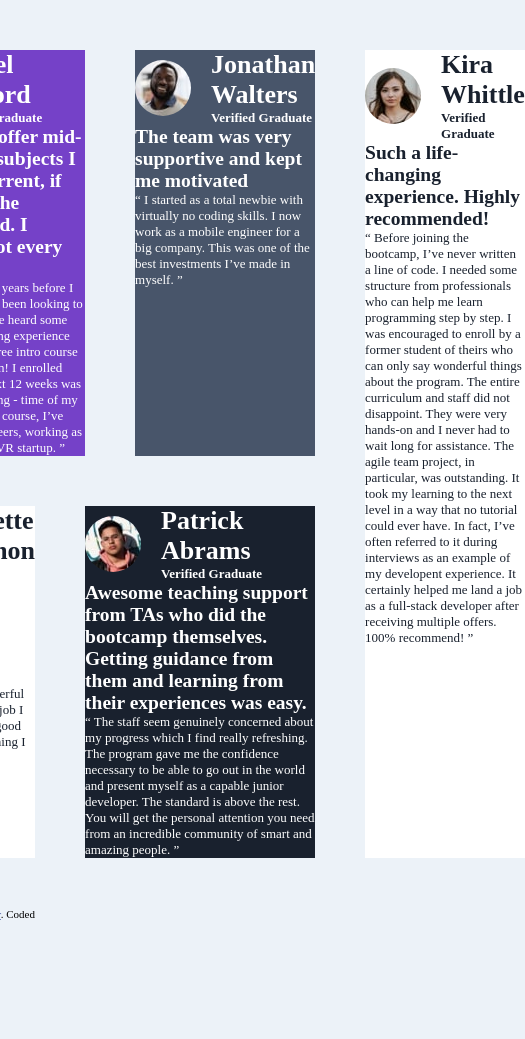
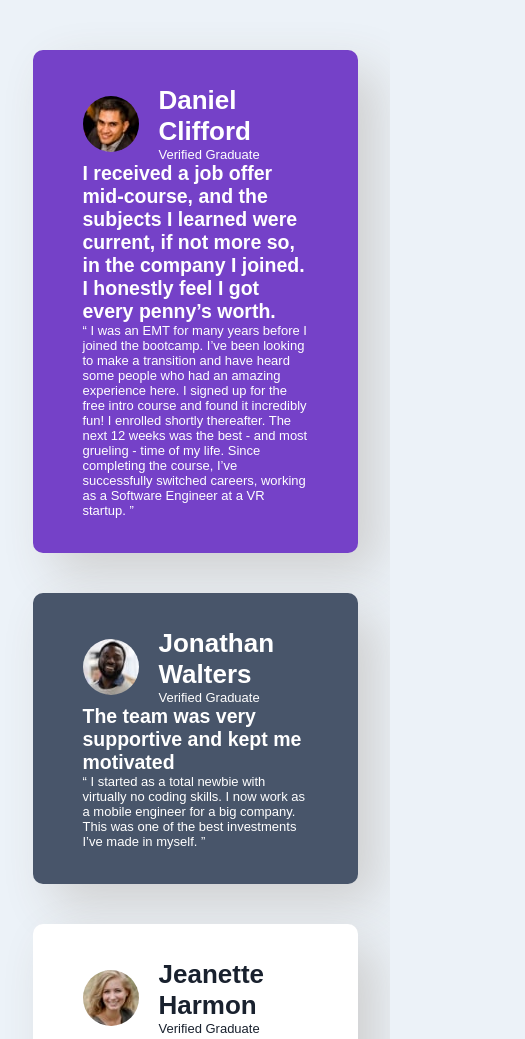
Before and after one commit to AlfathCikal/Testimonial-challange, a plain HTML site: page index.html in a window 390 px wide. Shown: the top 1039 px of the page, 525 px wide, since content can reach past the window. Before the commit the page ends 982 px from the top, so only its background shows below. Drawn offline with Linux system fonts and the light colour scheme.

Commit message:
Responsive 375px and 1440px

```diff
--- a/index.html
+++ b/index.html
@@ -19,7 +19,7 @@
       <!-- name and title-->
       <div class="text">
         <h1 class="name">Daniel Clifford</h1>
-        <h4>Verified Graduate</h4>
+        <p>Verified Graduate</p>
       </div>
     </div>
 
@@ -46,7 +46,7 @@
       <!-- name and title-->
       <div class="text">
         <h1 class="name">Jonathan Walters</h1>
-        <h4>Verified Graduate</h4>
+        <p>Verified Graduate</p>
       </div>
     </div>
 
@@ -67,7 +67,7 @@
       <!-- name and title-->
       <div class="text">
         <h1 class="name">Jeanette Harmon</h1>
-        <h4>Verified Graduate</h4>
+        <p>Verified Graduate</p>
       </div>
     </div>
 
@@ -88,7 +88,7 @@
         <!-- name and the title-->
         <div class="text">
           <h1 class="name">Patrick Abrams</h1>
-          <h4>Verified Graduate</h4>
+          <p>Verified Graduate</p>
       </div>
     </div>
 
@@ -114,7 +114,7 @@
       <!-- name and the title-->
       <div class="text">
         <h1 class="name">Kira Whittle</h1>
-        <h4>Verified Graduate</h4>
+        <p>Verified Graduate</p>
       </div>
     </div>
 
--- a/style.css
+++ b/style.css
@@ -15,24 +15,56 @@
 
 }
 *{
-    font-family: url(https://fonts.google.com/specimen/Barlow+Semi+Condensed);
     box-sizing: border-box;
     padding: 0;
     margin: 0;
 }
 body{
+    font-family:sans-serif;
     font-size: 13px;
+    height: 100%;
+    max-width: 80%;
+    margin: 50px auto;
 
-    height: 100%;
-    width: auto;
-    margin: 50px 75px;
     background-color: var(--Light-grayish-blue);
-
     display: grid;
     justify-content: center;
-    grid-template-columns: repeat(4 ,1fr);
-    gap: 50px;
+    grid-template-columns: repeat(auto-fill,
+    minmax(325px, 1fr));
+    gap: 40px;
 }
+
+.container{
+    padding: 35px 50px;
+    border-radius: 10px;
+    box-shadow: 20px 20px 50px var(--Light-gray);
+}
+/*Daniel Clifford*/
+.item1{
+    color: white;
+    background-color:var(--Moderate-violet);
+}
+/*Jonathan Walters*/
+.item2{
+    color: white;
+    background-color:var(--Very-dark-grayish-blue);
+}
+/*Jeanette Harmon*/
+.item3{
+    color:var(--Very-dark-blackish-blue);
+    background-color:var(--White);
+}
+/*Patrick Abrams*/
+.item4{
+    color: white;
+    background-color: var(--Very-dark-blackish-blue);
+}
+/*Kira Whittle*/
+.item5{
+    color:var(--Very-dark-blackish-blue);
+    background-color: var(--White);
+}
+/*Profile*/
 .profile{
     display: flex;
     align-items: center;
@@ -41,41 +73,7 @@ body{
 .profile img{
     border-radius: 50%;
 }
-/*Daniel Clifford*/
-.item1{
-    color: white;
-    background-color:var(--Moderate-violet);
 
-    grid-area: 1/1/2/3;
-}
-/*Jonathan Walters*/
-.item2{
-    color: white;
-    background-color:var(--Very-dark-grayish-blue);
-
-    grid-area: 1/3/2/4;
-}
-/*Jeanette Harmon*/
-.item3{
-    color:var(--Very-dark-blackish-blue);
-    background-color:var(--White);
-
-    grid-area: 2/1/3/2;
-}
-/*Patrick Abrams*/
-.item4{
-    color: white;
-    background-color: var(--Very-dark-blackish-blue);
-
-    grid-area: 2/2/3/4;
-}
-/*Kira Whittle*/
-.item5{
-    color:var(--Very-dark-blackish-blue);
-    background-color: var(--White);
-
-    grid-area: 1/4/3/5;
-}
 
 /*Mobile App*/
 @media only screen and (width :375px) {
@@ -83,8 +81,27 @@ body{
 }
 
 /*Desktop App*/
-@media only screen and (width :1440px){
-
+@media only screen and (min-width :1440px){
+    /*Daniel Clifford*/
+    .item1{
+        grid-area: 1/1/2/3;
+    }
+    /*Jonathan Walters*/
+    .item2{
+        grid-area: 1/3/2/4;
+    }
+    /*Jeanette Harmon*/
+    .item3{
+        grid-area: 2/1/3/2;
+    }
+    /*Patrick Abrams*/
+    .item4{
+        grid-area: 2/2/3/4;
+    }
+    /*Kira Whittle*/
+    .item5{
+        grid-area: 1/4/3/5;
+    }
 }
 
 
```
